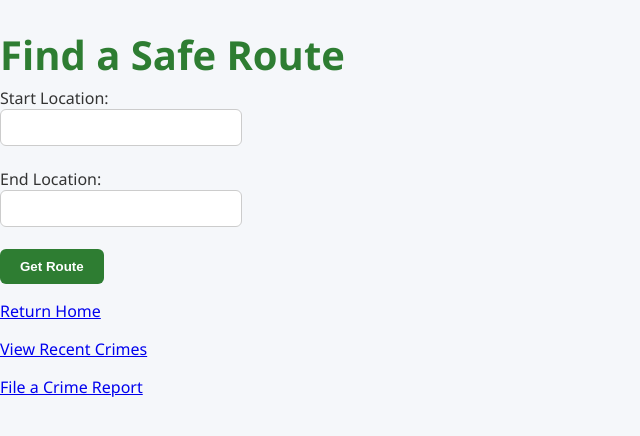
After one commit to LaurianeH-05/SafePath, a Flask app: page /route in a window 1280 px wide. The commit adds this page. Shown: the top 436 px of the page, without its empty margins (0-640 px from the left). Run offline with Flask 3, Linux system fonts and the light colour scheme.

Commit message:
Add route.html to display route along crime data and merge googlemaps.py into app.py for cleanup

```diff
--- a/app.py
+++ b/app.py
@@ -3,7 +3,67 @@ import pandas as pd
 from sodapy import Socrata
 import sqlite3
 from parse_incident import parse_incident_data
+from collections import defaultdict
+from crime import get_crime_coordinates
+import re
+import googlemaps
+from dotenv import load_dotenv
+import os
+from geopy.distance import geodesic
 
+#Load environment variables from .env
+load_dotenv()
+gmaps = googlemaps.Client(key=os.getenv("GOOGLE_MAPS_API_KEY"))
+crime_coordinates = get_crime_coordinates()
+
+#Google Maps Functions
+def clean_html(text):
+    return re.sub('<[^<]+?>', '', text)
+
+# Group crimes for formatting
+def group_crimes_by_location(nearby_crimes):
+    #Changed set to list
+    grouped_crimes = defaultdict(list)
+    for crime in nearby_crimes:
+        lat, lon, location, incident_type,label, date = crime
+        parts = crime[2].split("BLK")
+        if len(parts) >= 2:
+            block = parts[0].strip() + " BLK"
+            street = parts[1].strip()
+        else:
+            block =location
+            street = "Unknown"
+        grouped_crimes[street].append({
+            'block': block,
+            'incident_type': f"{incident_type} - {label}",
+            'date': date or "Unknown"
+        })
+    return grouped_crimes
+
+#Check crimes nearby
+def get_nearby_crimes(route, crime_coordinates, radius=161):  # About 0.1 miles
+    route_coordinates = [
+        (step['start_location']['lat'], step['start_location']['lng'])
+        for step in route[0]['legs'][0]['steps']
+    ]
+    nearby_crimes = set()
+    for route_point in route_coordinates:
+        for crime_point in crime_coordinates:
+            route_latlon = (route_point[0], route_point[1])
+            crime_latlon = (crime_point[0], crime_point[1])
+            if geodesic(route_latlon, crime_latlon).meters <= radius:
+                nearby_crimes.add(crime_point)
+    return nearby_crimes
+
+# Function to get route from one location to another location
+def get_route(start, end):
+    # Request directions
+    return gmaps.directions(start, end, mode="driving", alternatives=False, units="metric")
+
+
+
+
+#Flask Application Setup and Routes
 app = Flask(__name__)
 
 @app.route('/')
@@ -18,7 +78,7 @@ def tips():
 @app.route('/crimes')
 def crimes():
     client = Socrata("data.montgomerycountymd.gov", "5bwthyARYMArZxzjQH51yZQzQ")
-    results = client.get("icn6-v9z3", limit=10)
+    results = client.get("icn6-v9z3", limit=2000)
     results_df = pd.DataFrame.from_records(results)
     parsed = results_df.apply(lambda row: parse_incident_data(row.to_dict()), axis=1)
     crimes_list = parsed.tolist()
@@ -45,6 +105,30 @@ def submit_report():
 
     return redirect('/report')
 
+@app.route('/route', methods=['GET','POST'])
+def route_page():
+    if request.method == 'POST':
+        start = request.form['start']
+        end = request.form['end']
+        route = get_route(start, end)
+
+        #Print route details
+        steps = []
+        for step in route[0]['legs'][0]['steps']:
+            instruction = clean_html(step['html_instructions'])
+            steps.append({
+                'instruction': instruction,
+                'distance': step['distance']['text'],
+                'duration': step['duration']['text']
+            })
+        # Check for nearby crimes
+        nearby_crimes = get_nearby_crimes(route, crime_coordinates)
+        grouped = group_crimes_by_location(nearby_crimes)
+        return render_template('route.html', steps=steps, nearby_crimes=grouped, start=start, end=end)
+    return render_template('route.html', steps=None, nearby_crimes=None, start=None, end=None)
+
+
+
 if __name__ == '__main__':
     import sqlite3
 
--- a/crime.py
+++ b/crime.py
@@ -23,6 +23,29 @@ client = Socrata("data.montgomerycountymd.gov", "5bwthyARYMArZxzjQH51yZQzQ")
 
 # First 2000 results, returned as JSON from API / converted to Python list of
 # dictionaries by sodapy.
+crime_code_map = {
+    "2303": "Theft from Auto",
+    "2304": "Vehicle Parts Theft",
+    "2307": "Auto Theft",
+    "2308": "Larceny from Building",
+    "2399": "Larceny - Other",
+    "2404": "Vehicle Theft",
+    "2202": "Burglary - Forced Entry (Residence)",
+    "5707": "Vehicle Burglary",
+    "1202": "Burglary",
+    "1399": "Assault (Other)",
+    "2903": "Destruction of Property",
+    "3504": "Drug Violation",
+    "3550": "Alcohol Violation",
+    "3572": "DUI",
+    "5212": "Weapons Violation",
+    "9021": "Disorderly Conduct",
+    "9113": "Suspicious Situation",
+    "9010": "Public Intoxication",
+    "5704": "Attempted Vehicle Theft",
+    "3102": "Forgery",
+    "1801": "Fraud - General",
+}
 def get_crime_coordinates():
     results = client.get("icn6-v9z3", limit=2000)
     crime_coordinates = []
@@ -30,8 +53,12 @@ def get_crime_coordinates():
         lat = float(result.get('latitude'))
         lon = float(result.get('longitude'))
         location = result.get('location')
-        if lat and lon and location:
-            crime_coordinates.append((lat, lon, location))
+        incident_type = result.get('offence_code')
+        label = crime_code_map.get(incident_type, "Unknown")
+
+        date = result.get('date').replace('T', ' ').split(".")[0] if result.get('date') else None
+        if lat and lon and location and incident_type and date:
+            crime_coordinates.append((lat, lon, location, incident_type, label, date))
     return crime_coordinates
 # Convert to pandas DataFrame
 # results_df = pd.DataFrame.from_records(results)
--- a/templates/crimes.html
+++ b/templates/crimes.html
@@ -29,5 +29,6 @@
     <a href="{{ url_for('home') }}"><p>Return Home</p></a>
     <a href="{{ url_for('tips') }}"><p>View Safety Tips</p></a>
     <a href="{{ url_for('report')}}"><p>File a Crime Report</p></a>
+    <a href="{{ url_for('route_page') }}">Find Safe Route</a>
 </body>
 </html>
--- a/templates/home.html
+++ b/templates/home.html
@@ -156,6 +156,7 @@
         <a href="{{ url_for('report') }}">Report</a>
         <a href="{{ url_for('crimes') }}">Crimes</a>
         <a href="{{ url_for('tips') }}">Safety Tips</a>
+        <a href="{{ url_for('route_page') }}">Find Safe Route</a>
     </nav>
 
     <header>
--- a/templates/report.html
+++ b/templates/report.html
@@ -27,5 +27,7 @@
     <a href="{{ url_for('home') }}"><p>Return Home</p></a>
     <a href="{{ url_for('crimes') }}"><p>View Recent Crimes</p></a>
     <a href="{{ url_for('report')}}"><p>File a Crime Report</p></a>
+    <a href="{{ url_for('route_page') }}">Find Safe Route</a>
+
 </body>
 </html>
--- /dev/null
+++ b/templates/route.html
@@ -0,0 +1,56 @@
+<!DOCTYPE html>
+<html>
+<head>
+    <title>Find Safe Route</title>
+    <link rel="stylesheet" href="{{ url_for('static', filename='style.css') }}">
+</head>
+<body>
+    <h1>Find a Safe Route</h1>
+
+    <form method="POST">
+        <label for="start">Start Location:</label><br>
+        <input type="text" name="start" required><br><br>
+
+        <label for="end">End Location:</label><br>
+        <input type="text" name="end" required><br><br>
+
+        <button type="submit">Get Route</button>
+    </form>
+
+   {% if steps %}
+    <h2>Route from {{ start }} to {{ end }}</h2>
+    <ul>
+        {% for step in steps %}
+            <li>{{ step.instruction }} — {{ step.distance }}, {{ step.duration }}</li>
+        {% endfor %}
+    </ul>
+
+    {% if nearby_crimes %}
+
+        <h3> Nearby Crimes Detected:</h3>
+        {% for street, crimes in nearby_crimes.items() %}
+            <div style="margin-bottom: 1.5em;">
+
+            <strong>{{ street }}</strong>
+            <ul>
+                {% for crime in crimes %}
+                    <li style="margin-bottom: 0.5em;">
+                        {{ crime.block }}<br>
+                        Type: {{ crime.incident_type }}<br>
+                        Date: {{ crime.date }}
+                    </li>
+                {% endfor %}
+            </ul>
+            </div>
+        {% endfor %}
+
+    {% else %}
+        <p>No nearby crimes detected</p>
+    {% endif %}
+{% endif %}
+
+    <a href="{{ url_for('home') }}"><p>Return Home</p></a>
+    <a href="{{ url_for('crimes') }}"><p>View Recent Crimes</p></a>
+    <a href="{{ url_for('report')}}"><p>File a Crime Report</p></a>
+</body>
+</html>
--- a/templates/tips.html
+++ b/templates/tips.html
@@ -16,5 +16,7 @@
     <a href="{{ url_for('home') }}"><p>Return Home</p></a>
     <a href="{{ url_for('crimes') }}"><p>View Recent Crimes</p></a>
     <a href="{{ url_for('report')}}"><p>File a Crime Report</p></a>
+    <a href="{{ url_for('route_page') }}">Find Safe Route</a>
+
 </bod>
 </html>
```
Also changed, not shown: addresses.txt (+9 -4 lines), googleMaps.py (deleted, +0 -72 lines), 1 other file.
